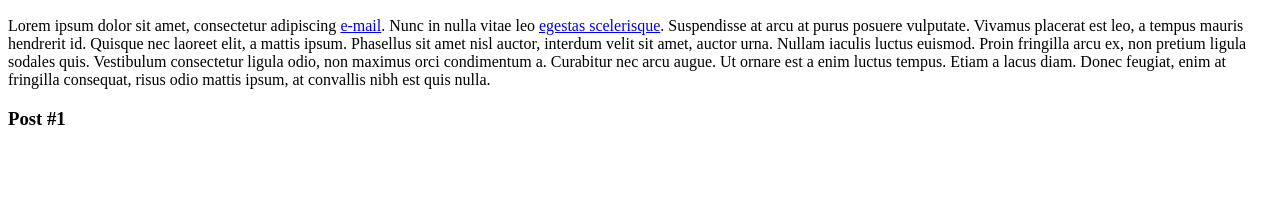
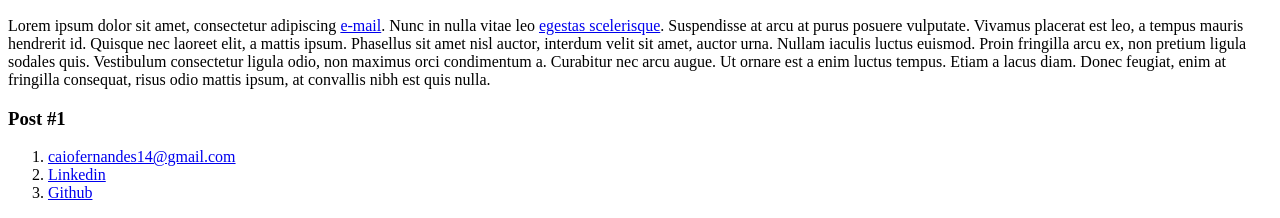
Before and after one commit to caiomartin/Introducao-a-criacao-de-websites-com-html5-e-css3, a plain HTML site: page index.html in a window 1280 px wide. Shown: the part 634-852 px from the top of the page. Before the commit the page ends 800 px from the top, so only its background shows below. Drawn offline with Linux system fonts and the light colour scheme.

Commit message:
Como organizar listas com HTML

```diff
--- a/index.html
+++ b/index.html
@@ -22,6 +22,20 @@
             <h3>Post #1</h2>
         </article>
     </section>
-    <footer></footer>
+    <footer>
+        <ol>
+            <li>
+                <a href="mailto:caioferandes14@gmail.com" target="_blank">caiofernandes14@gmail.com</a>
+            </li>
+            <li>
+                <a href="https://www.linkedin.com/in/martins-caio/" target="_blank" >Linkedin</a>
+            </li>
+
+            <li>
+                <a href="https://github.com/caiomartin" target="_blank" >Github</a>
+            </li>
+
+        </ol>
+    </footer>
 </body>
 </html>
```
